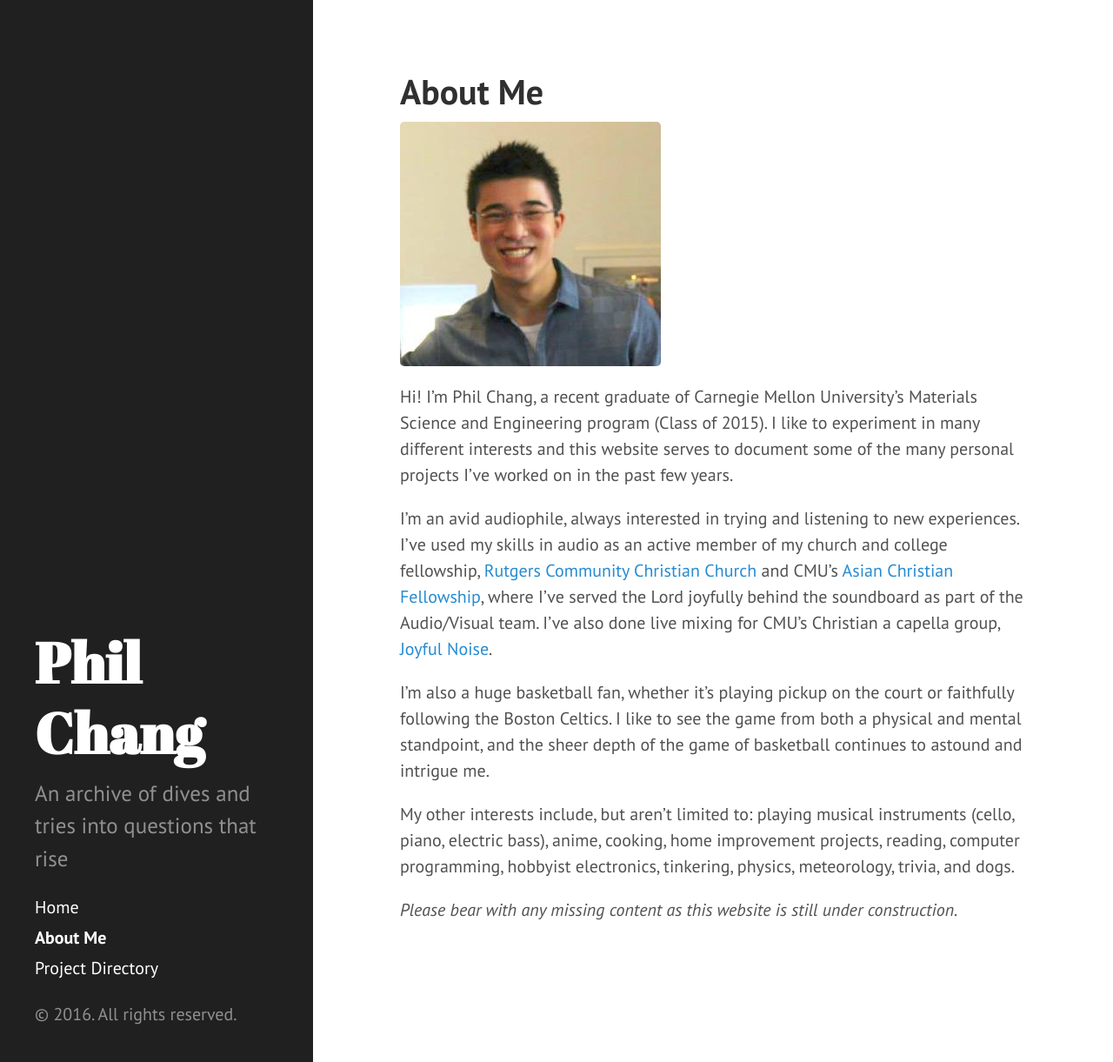
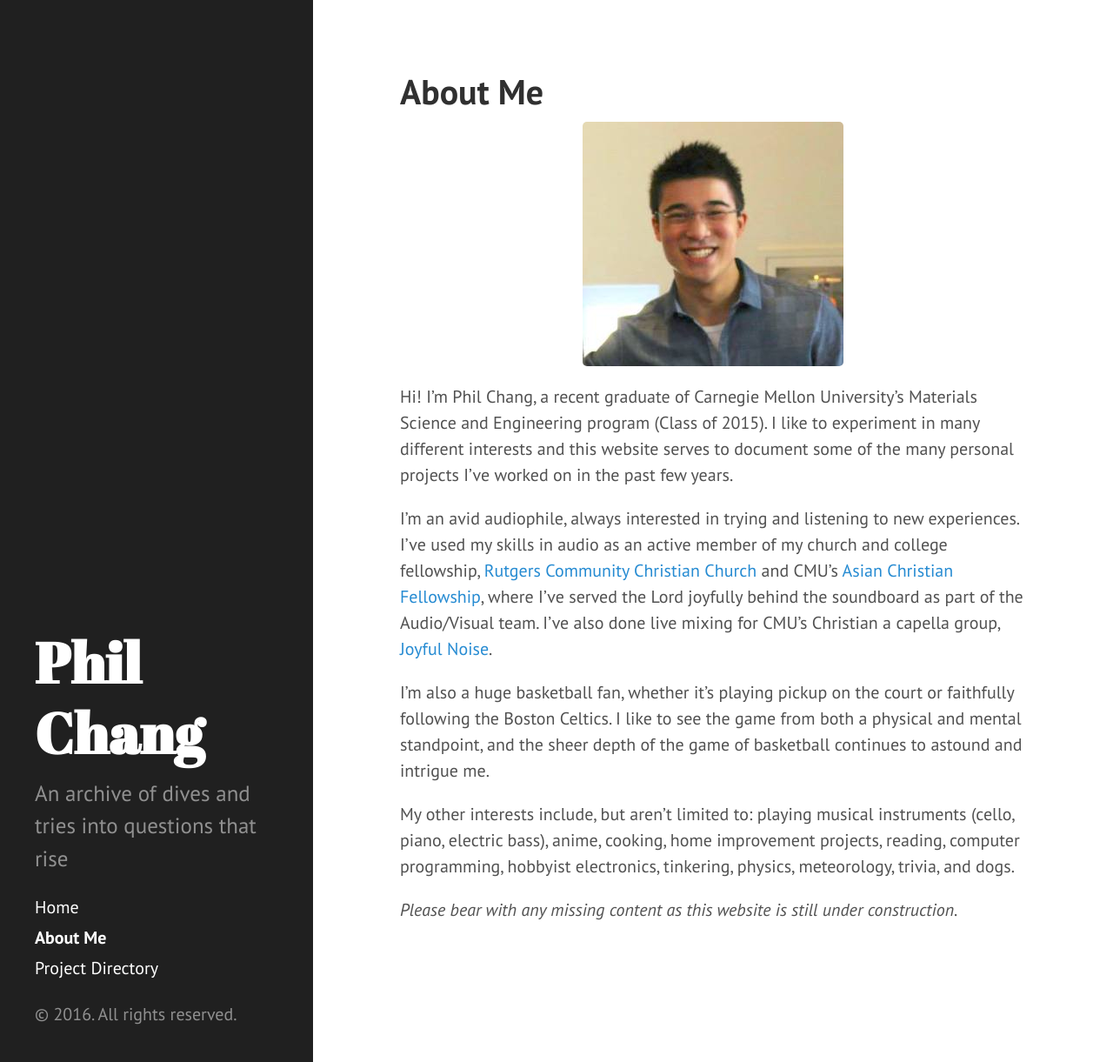
Before and after one commit to philipwilsonchang/philipwilsonchang.github.io, a Jekyll site: the page built from about.md, in a window 1280 px wide and 1221 px high. Shown: the whole window at 87% size. Built offline with Jekyll 4.4.1, drawn with Linux system fonts in a browser that asks for light colours.

Commit message:
Update about.md
Added centering to the image via HTML tags

```diff
--- a/about.md
+++ b/about.md
@@ -3,7 +3,7 @@ layout: page
 title: About Me
 ---
 
-<div style="text-align:center"><img src ="/images/mainprofile.jpg" /></div>
+<center><img src ="/images/mainprofile.jpg" /></center>
 
 Hi! I'm Phil Chang, a recent graduate of Carnegie Mellon University's Materials Science and Engineering program (Class of 2015). I like to experiment in many different interests and this website serves to document some of the many personal projects I've worked on in the past few years.
 
```
